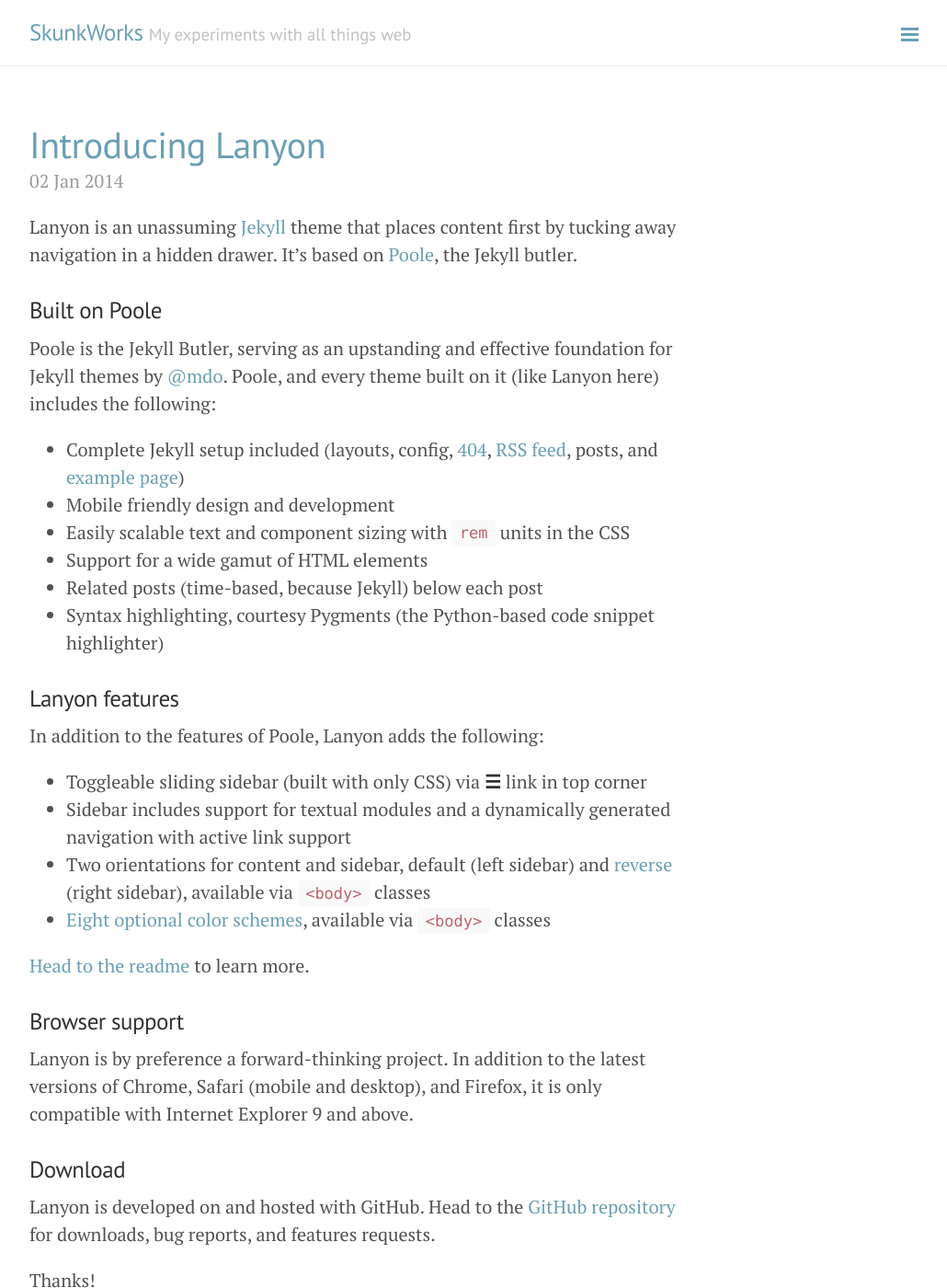
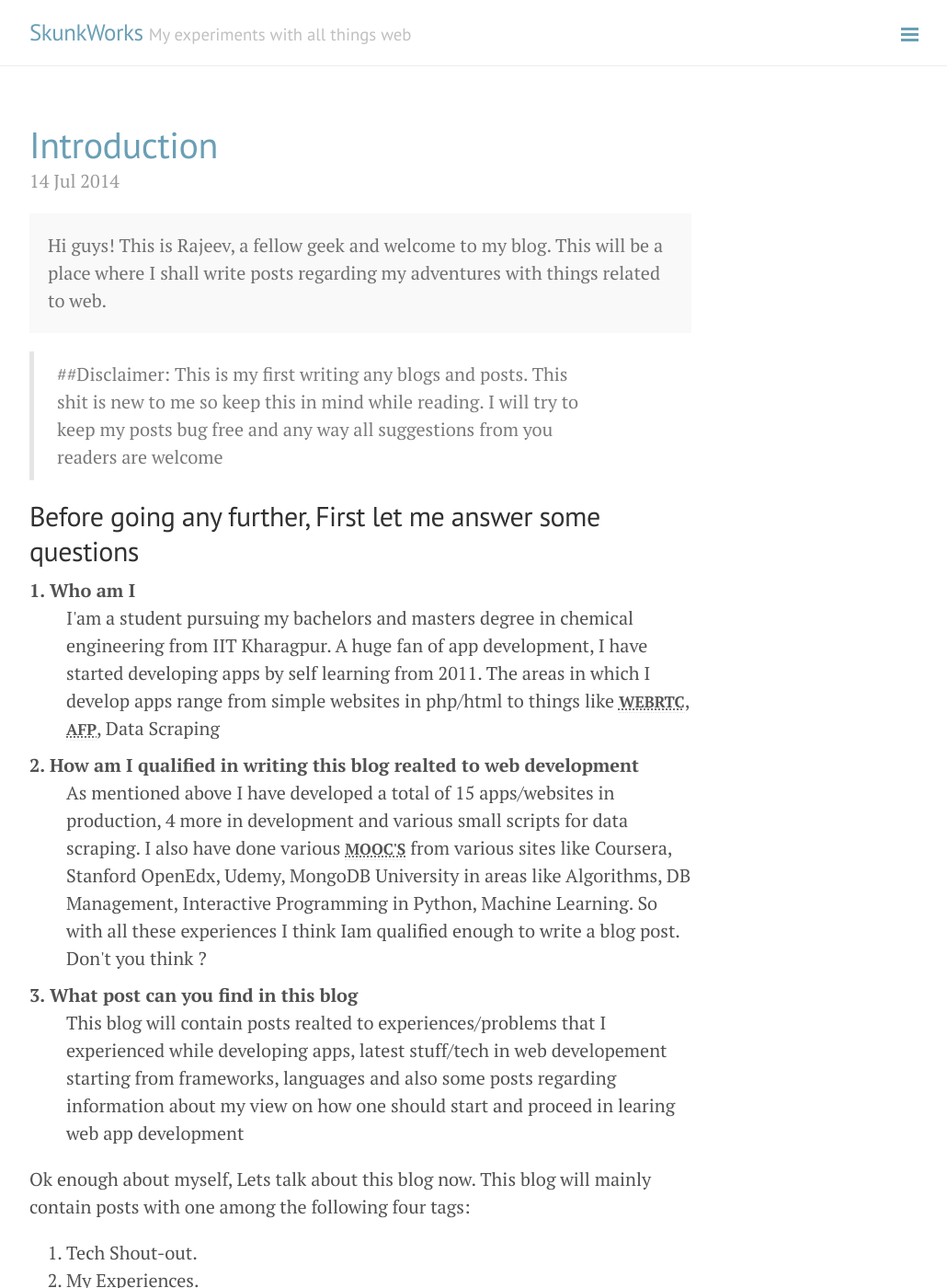
Before and after one commit to drreddy-blog/drreddy-blog.github.io, a Jekyll site: the page built from index.html, in a window 1280 px wide and 1400 px high. Shown: the whole window at 92% size, without its empty margins (248-1278 px from the left). Built offline with Jekyll 4.4.1, drawn with Linux system fonts in a browser that asks for light colours; Markdown is read by kramdown in place of the engine named in the settings; the list of posts is cut into pages by our own code; some of the changed text lies outside the part shown.

Commit message:
introduction post published

```diff
--- a/_includes/sidebar.html
+++ b/_includes/sidebar.html
@@ -25,6 +25,17 @@
       {% endif %}
     {% endfor %}
 
+    <a class="sidebar-nav-item">Posts</a>
+
+    {% assign pages_list = site.posts %}
+    {% for node in pages_list %}
+      {% if node.title != null %}
+        {% if node.layout == "post" %}
+          <a class="sidebar-nav-item{% if page.url == node.url %} active{% endif %}" href="{{ node.url }}">{{ node.title }}</a>
+        {% endif %}
+      {% endif %}
+    {% endfor %}
+
 <!--     <a class="sidebar-nav-item" href="{{ site.github.repo }}/archive/v{{ site.version }}.zip">Download</a>
     <a class="sidebar-nav-item" href="{{ site.github.repo }}">GitHub project</a>
     <span class="sidebar-nav-item">Currently v{{ site.version }}</span> -->
--- a/_layouts/post.html
+++ b/_layouts/post.html
@@ -4,7 +4,7 @@ layout: default
 
 <div class="post">
   <h1 class="post-title">{{ page.title }}</h1>
-  <span class="post-date">{{ page.date | date_to_long_string }}</span>
+  <span class="post-date">{{ page.date | date_to_string }}</span>
   {{ content }}
 </div>
 
--- a/_posts/2014-01-01-example-content.md
+++ /dev/null
@@ -1,122 +0,0 @@
----
-layout: post
-title: Example content
----
-
-
-<div class="message">
-  Howdy! This is an example blog post that shows several types of HTML content supported in this theme.
-</div>
-
-Cum sociis natoque penatibus et magnis <a href="#">dis parturient montes</a>, nascetur ridiculus mus. *Aenean eu leo quam.* Pellentesque ornare sem lacinia quam venenatis vestibulum. Sed posuere consectetur est at lobortis. Cras mattis consectetur purus sit amet fermentum.
-
-> Curabitur blandit tempus porttitor. Nullam quis risus eget urna mollis ornare vel eu leo. Nullam id dolor id nibh ultricies vehicula ut id elit.
-
-Etiam porta **sem malesuada magna** mollis euismod. Cras mattis consectetur purus sit amet fermentum. Aenean lacinia bibendum nulla sed consectetur.
-
-## Inline HTML elements
-
-HTML defines a long list of available inline tags, a complete list of which can be found on the [Mozilla Developer Network](https://developer.mozilla.org/en-US/docs/Web/HTML/Element).
-
-- **To bold text**, use `<strong>`.
-- *To italicize text*, use `<em>`.
-- Abbreviations, like <abbr title="HyperText Markup Langage">HTML</abbr> should use `<abbr>`, with an optional `title` attribute for the full phrase.
-- Citations, like <cite>&mdash; Mark otto</cite>, should use `<cite>`.
-- <del>Deleted</del> text should use `<del>` and <ins>inserted</ins> text should use `<ins>`.
-- Superscript <sup>text</sup> uses `<sup>` and subscript <sub>text</sub> uses `<sub>`.
-
-Most of these elements are styled by browsers with few modifications on our part.
-
-## Heading
-
-Vivamus sagittis lacus vel augue rutrum faucibus dolor auctor. Duis mollis, est non commodo luctus, nisi erat porttitor ligula, eget lacinia odio sem nec elit. Morbi leo risus, porta ac consectetur ac, vestibulum at eros.
-
-### Code
-
-Cum sociis natoque penatibus et magnis dis `code element` montes, nascetur ridiculus mus.
-
-{% highlight js %}
-// Example can be run directly in your JavaScript console
-
-// Create a function that takes two arguments and returns the sum of those arguments
-var adder = new Function("a", "b", "return a + b");
-
-// Call the function
-adder(2, 6);
-// > 8
-{% endhighlight %}
-
-Aenean lacinia bibendum nulla sed consectetur. Etiam porta sem malesuada magna mollis euismod. Fusce dapibus, tellus ac cursus commodo, tortor mauris condimentum nibh, ut fermentum massa.
-
-### Lists
-
-Cum sociis natoque penatibus et magnis dis parturient montes, nascetur ridiculus mus. Aenean lacinia bibendum nulla sed consectetur. Etiam porta sem malesuada magna mollis euismod. Fusce dapibus, tellus ac cursus commodo, tortor mauris condimentum nibh, ut fermentum massa justo sit amet risus.
-
-* Praesent commodo cursus magna, vel scelerisque nisl consectetur et.
-* Donec id elit non mi porta gravida at eget metus.
-* Nulla vitae elit libero, a pharetra augue.
-
-Donec ullamcorper nulla non metus auctor fringilla. Nulla vitae elit libero, a pharetra augue.
-
-1. Vestibulum id ligula porta felis euismod semper.
-2. Cum sociis natoque penatibus et magnis dis parturient montes, nascetur ridiculus mus.
-3. Maecenas sed diam eget risus varius blandit sit amet non magna.
-
-Cras mattis consectetur purus sit amet fermentum. Sed posuere consectetur est at lobortis.
-
-<dl>
-  <dt>HyperText Markup Language (HTML)</dt>
-  <dd>The language used to describe and define the content of a Web page</dd>
-
-  <dt>Cascading Style Sheets (CSS)</dt>
-  <dd>Used to describe the appearance of Web content</dd>
-
-  <dt>JavaScript (JS)</dt>
-  <dd>The programming language used to build advanced Web sites and applications</dd>
-</dl>
-
-Integer posuere erat a ante venenatis dapibus posuere velit aliquet. Morbi leo risus, porta ac consectetur ac, vestibulum at eros. Nullam quis risus eget urna mollis ornare vel eu leo.
-
-### Tables
-
-Aenean lacinia bibendum nulla sed consectetur. Lorem ipsum dolor sit amet, consectetur adipiscing elit.
-
-<table>
-  <thead>
-    <tr>
-      <th>Name</th>
-      <th>Upvotes</th>
-      <th>Downvotes</th>
-    </tr>
-  </thead>
-  <tfoot>
-    <tr>
-      <td>Totals</td>
-      <td>21</td>
-      <td>23</td>
-    </tr>
-  </tfoot>
-  <tbody>
-    <tr>
-      <td>Alice</td>
-      <td>10</td>
-      <td>11</td>
-    </tr>
-    <tr>
-      <td>Bob</td>
-      <td>4</td>
-      <td>3</td>
-    </tr>
-    <tr>
-      <td>Charlie</td>
-      <td>7</td>
-      <td>9</td>
-    </tr>
-  </tbody>
-</table>
-
-Nullam id dolor id nibh ultricies vehicula ut id elit. Sed posuere consectetur est at lobortis. Nullam quis risus eget urna mollis ornare vel eu leo.
-
------
-
-Want to see something else added? <a href="https://github.com/poole/poole/issues/new">Open an issue.</a>
--- a/_posts/2014-01-02-introducing-lanyon.md
+++ /dev/null
@@ -1,38 +0,0 @@
----
-layout: post
-title: Introducing Lanyon
----
-
-Lanyon is an unassuming [Jekyll](http://jekyllrb.com) theme that places content first by tucking away navigation in a hidden drawer. It's based on [Poole](http://getpoole.com), the Jekyll butler.
-
-### Built on Poole
-
-Poole is the Jekyll Butler, serving as an upstanding and effective foundation for Jekyll themes by [@mdo](https://twitter.com/mdo). Poole, and every theme built on it (like Lanyon here) includes the following:
-
-* Complete Jekyll setup included (layouts, config, [404](/404), [RSS feed](/atom.xml), posts, and [example page](/about))
-* Mobile friendly design and development
-* Easily scalable text and component sizing with `rem` units in the CSS
-* Support for a wide gamut of HTML elements
-* Related posts (time-based, because Jekyll) below each post
-* Syntax highlighting, courtesy Pygments (the Python-based code snippet highlighter)
-
-### Lanyon features
-
-In addition to the features of Poole, Lanyon adds the following:
-
-* Toggleable sliding sidebar (built with only CSS) via **☰** link in top corner
-* Sidebar includes support for textual modules and a dynamically generated navigation with active link support
-* Two orientations for content and sidebar, default (left sidebar) and [reverse](https://github.com/poole/lanyon#reverse-layout) (right sidebar), available via `<body>` classes
-* [Eight optional color schemes](https://github.com/poole/lanyon#themes), available via `<body>` classes
-
-[Head to the readme](https://github.com/poole/lanyon#readme) to learn more.
-
-### Browser support
-
-Lanyon is by preference a forward-thinking project. In addition to the latest versions of Chrome, Safari (mobile and desktop), and Firefox, it is only compatible with Internet Explorer 9 and above.
-
-### Download
-
-Lanyon is developed on and hosted with GitHub. Head to the <a href="https://github.com/poole/lanyon">GitHub repository</a> for downloads, bug reports, and features requests.
-
-Thanks!
--- /dev/null
+++ b/_posts/2014-07-14-introdution-post.md
@@ -0,0 +1,34 @@
+---
+layout: post
+title: Introduction
+---
+
+
+<div class="message">
+  Hi guys! This is Rajeev, a fellow geek and welcome to my blog. This will be a place where I shall write posts regarding my adventures with things related to web.
+</div>
+
+> ##Disclaimer:
+   This is my first writing any blogs and posts. This shit is new to me so keep this in mind while reading. I will try to keep my posts bug free and any way all suggestions from you readers are welcome
+
+##Before going any further, First let me answer some questions
+
+<dl>
+  <dt>1. Who am I </dt>
+  <dd>I'am a student pursuing my bachelors and masters degree in chemical engineering from IIT Kharagpur. A huge fan of app development, I have started developing apps by self learning from 2011. The areas in which I develop apps range from simple websites in php/html to things like <abbr title="Web Real Time Communication">WebRTC</abbr>, <abbr title="Audio FingerPrinting">AFP</abbr>, Data Scraping</dd>
+
+  <dt>2. How am I qualified in writing this blog realted to web development</dt>
+  <dd>As mentioned above I have developed a total of 15 apps/websites in production, 4 more in development and various small scripts for data scraping. I also have done various <abbr title="Massive Open Online Courses">MOOC's</abbr> from various sites like Coursera, Stanford OpenEdx, Udemy, MongoDB University in areas like Algorithms, DB Management, Interactive Programming in Python, Machine Learning. So with all these experiences I think Iam qualified enough to write a blog post. Don't you think ?</dd>
+
+  <dt>3. What post can you find in this blog</dt>
+  <dd>This blog will contain posts realted to experiences/problems that I experienced while developing apps, latest stuff/tech in web developement starting from frameworks, languages and also some posts regarding information about my view on how one should start and proceed in learing  web app development</dd>
+</dl>
+
+Ok enough about myself, Lets talk about this blog now. This blog will mainly contain posts with one among the following four tags:
+
+1. Tech Shout-out.
+2. My Experiences.
+3. Informative.
+4. Misc.
+
+-----
```
Also changed, not shown: _posts/2012-02-06-whats-jekyll.md (deleted, +0 -12 lines), _posts/2012-02-07-example-content.md (deleted, +0 -138 lines), _posts/2013-07-31-whats-jekyll-Copy1.md (deleted, +0 -12 lines), _posts/2013-10-20-whats-jekyll-Copy.md (deleted, +0 -12 lines), _posts/2013-11-15-whats-jekyll-test.md (deleted, +0 -12 lines), _posts/2013-12-28-introducing-hyde.md (deleted, +0 -37 lines), _posts/2013-12-31-whats-jekyll.md (deleted, +0 -12 lines).
